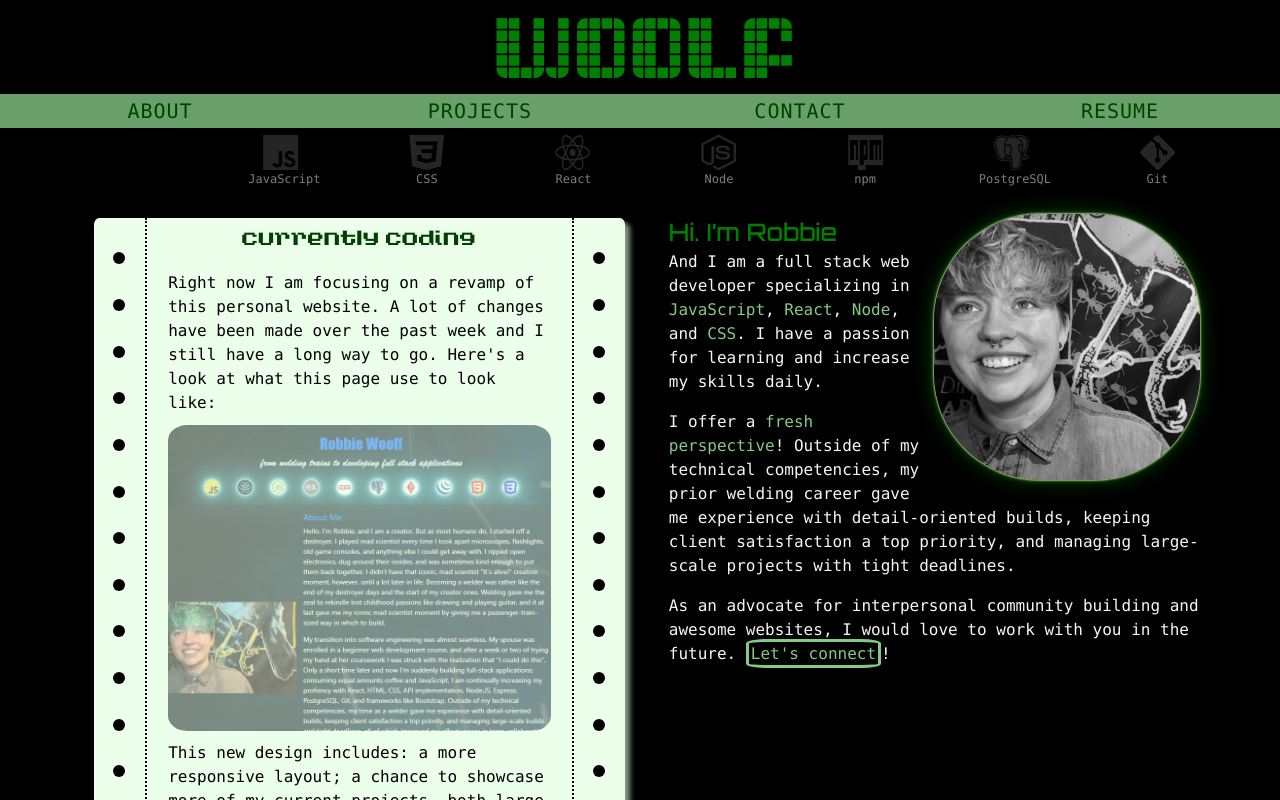
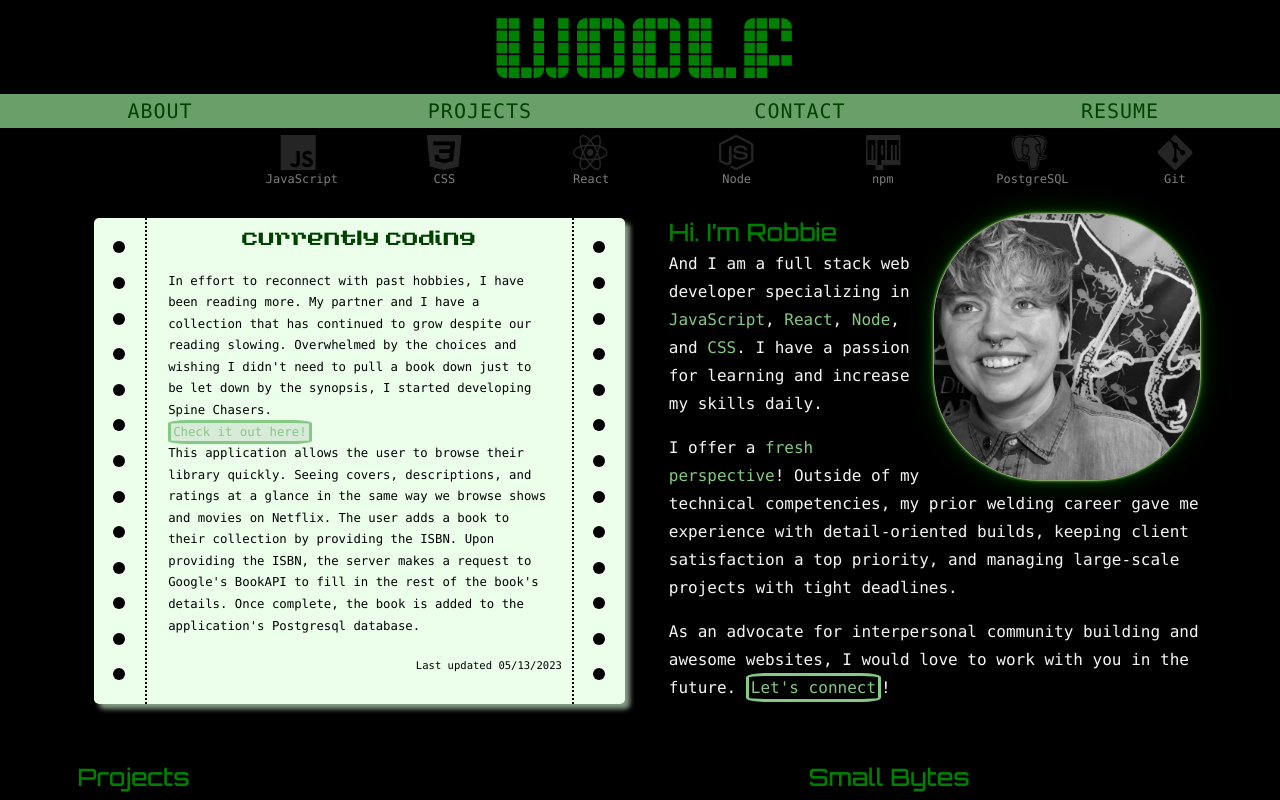
Before and after one commit to robbiemwoolf/website, a React (Create React App) app: page / in a window 1280 px wide. Shown: the top 800 px of the page. Built offline with nearby package versions, Linux system fonts and the light colour scheme.

Commit message:
updated currently coding blurb; added Last Updated

```diff
--- a/src/about/About.css
+++ b/src/about/About.css
@@ -52,6 +52,7 @@
 
 .body {
     color: whitesmoke;
+    line-height: 1.75em;
 }
 
 .current {
@@ -113,6 +114,31 @@
     color: var(--secondary);
 }
 
+.alternative {
+    color: var(--spotlight);
+    border-style: solid;
+    text-decoration: none;
+    border-radius: 15%;
+    padding: 2px;
+    white-space: nowrap;
+    background-color: rgba(0, 0, 0, 0.082);
+}
+
+.blurb {
+    font-size: 77%;
+}
+
+.updateContainer {
+    display: flex;
+    justify-content: end;
+    width: 100%;
+}
+
+.update {
+    font-size: 66%;
+    margin-right: 10px;
+}
+
 @keyframes glow {
     100% {
       box-shadow:
--- a/src/about/About.js
+++ b/src/about/About.js
@@ -1,9 +1,20 @@
+import { Link } from 'react-router-dom';
 import './About.css';
 
+// ! reserving for when I enable access to previous blurbs
+// const Blurbs = [
+//     {
+//         "currentBlurb" : "Right now I am focusing on a revamp of this personal website. A lot of changes have been made over the past week and I still have a long way to go. Here's a look at what this page use to look like:",
+//         "additionalBlurb" : "This new design includes: a more responsive layout; a chance to showcase more of my current projects, both large and small; and a few animations.",
+//         "look" : <img className='look' src='/images/previous-website.png' alt='previous website design' ></img>
+//     }
+// ]
+
 export default function About() {
-    const currentBlurb = "Right now I am focusing on a revamp of this personal website. A lot of changes have been made over the past week and I still have a long way to go. Here's a look at what this page use to look like:";
-    const additionalBlurb = 'This new design includes: a more responsive layout; a chance to showcase more of my current projects, both large and small; and a few animations.';
-    const look = <img className='look' src='/images/previous-website.png' alt='previous website design' ></img>;
+    const currentBlurb = "  In effort to reconnect with past hobbies, I have been reading more. My partner and I have a collection that has continued to grow despite our reading slowing. Overwhelmed by the choices and wishing I didn't need to pull a book down just to be let down by the synopsis, I started developing Spine Chasers.";
+    const additionalBlurb = "This application allows the user to browse their library quickly. Seeing covers, descriptions, and ratings at a glance in the same way we browse shows and movies on Netflix. The user adds a book to their collection by providing the ISBN. Upon providing the ISBN, the server makes a request to Google's BookAPI to fill in the rest of the book's details. Once complete, the book is added to the application's Postgresql database.";
+    const look = '';
+    const alternative = <Link className='alternative' to='https://github.com/robbiemwoolf/spine-chasers'>Check it out here!</Link>
 
     return (
         <div className='background' >
@@ -26,11 +37,16 @@ export default function About() {
                 </div>
                 <div className='mid'>
                     <header>currently coding</header>
-                    <p className='body'>
+                    <p className='body blurb'>
                         {currentBlurb}
-                        {look}
+                        <br />
+                        {look ? look : alternative}
+                        <br />
                         {additionalBlurb}
                     </p>
+                    <div className='updateContainer'>
+                        <small className='update'>Last updated 05/13/2023</small>
+                    </div>
                 </div>
                 <div className='redge'>
                     <div className='hole'></div>
```
